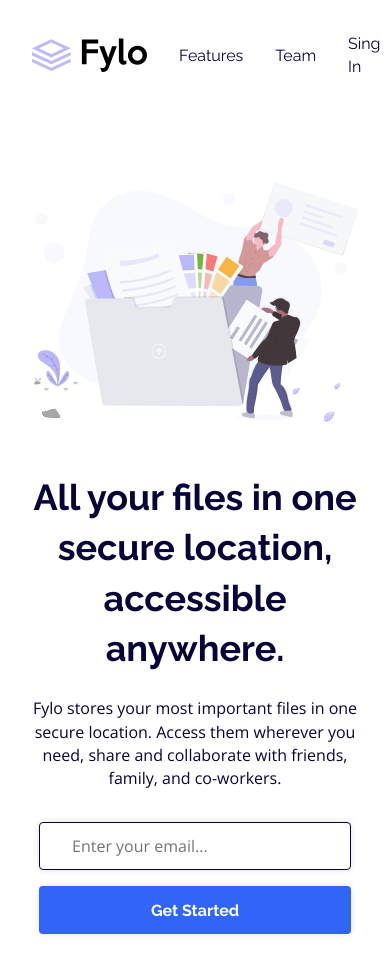
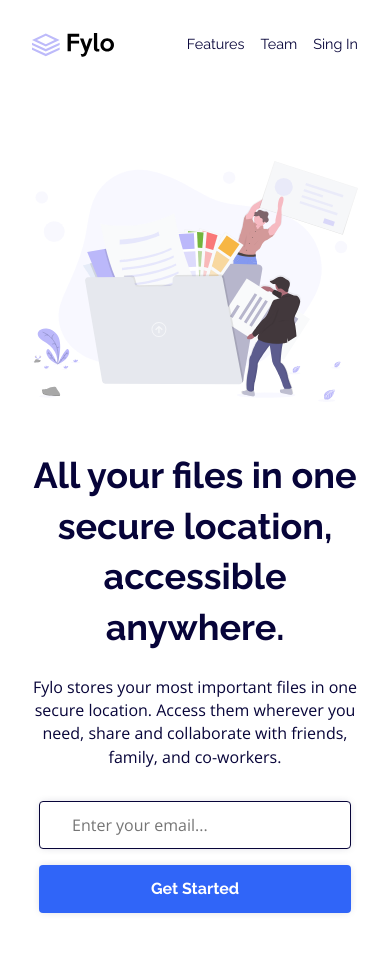
Before and after one commit to xphstos/fylo-landing-page-with-two-column-layout, a website built with Parcel: page src/index.html in a window 390 px wide. Shown: the top 974 px of the page. Built offline with nearby package versions, Linux system fonts and the light colour scheme.

Commit message:
mobile updates

```diff
--- a/src/index.html
+++ b/src/index.html
@@ -24,7 +24,7 @@
 	</head>
 	<body>
 		<svg width="0" height="0" style="display: none">
-			<symbol id="logo" viewBox="0 0 166 49">
+			<symbol id="logo" width="166" height="49">
 				<path
 					fill-rule="evenodd"
 					clip-rule="evenodd"
@@ -75,7 +75,7 @@
 		<header class="menu">
 			<nav class="menu__nav nav">
 				<a href="/" class="nav__item nav__item--logo">
-					<svg>
+					<svg viewBox="0 0 166 49">
 						<use xlink:href="#logo"></use>
 					</svg>
 				</a>
--- a/src/scss/_project-styles.scss
+++ b/src/scss/_project-styles.scss
@@ -60,20 +60,41 @@
 
 			> svg {
 				width: 166px;
-				height: 49px;
+				height: auto;
 
 				@media screen and (max-width: 768px) {
 					width: 115px;
-					height: 35px;
+					height: auto;
+				}
+
+				@media screen and (max-width: 480px) {
+					width: 82px;
+					height: auto;
 				}
 			}
 		}
 
 		&:not(.nav__item--logo) {
-			padding-left: 56px;
+			transition: opacity 0.2s ease;
 
-			@media screen and (max-width: 768px) {
-				padding-left: 32px;
+			+ .nav__item {
+				padding-left: 56px;
+
+				@media screen and (max-width: 768px) {
+					padding-left: 32px;
+				}
+
+				@media screen and (max-width: 480px) {
+					padding-left: 16px;
+				}
+			}
+
+			@media screen and (max-width: 480px) {
+				font-size: 0.9rem;
+			}
+
+			&:hover {
+				opacity: 0.7;
 			}
 		}
 	}
```
Also changed, not shown: README.md.
